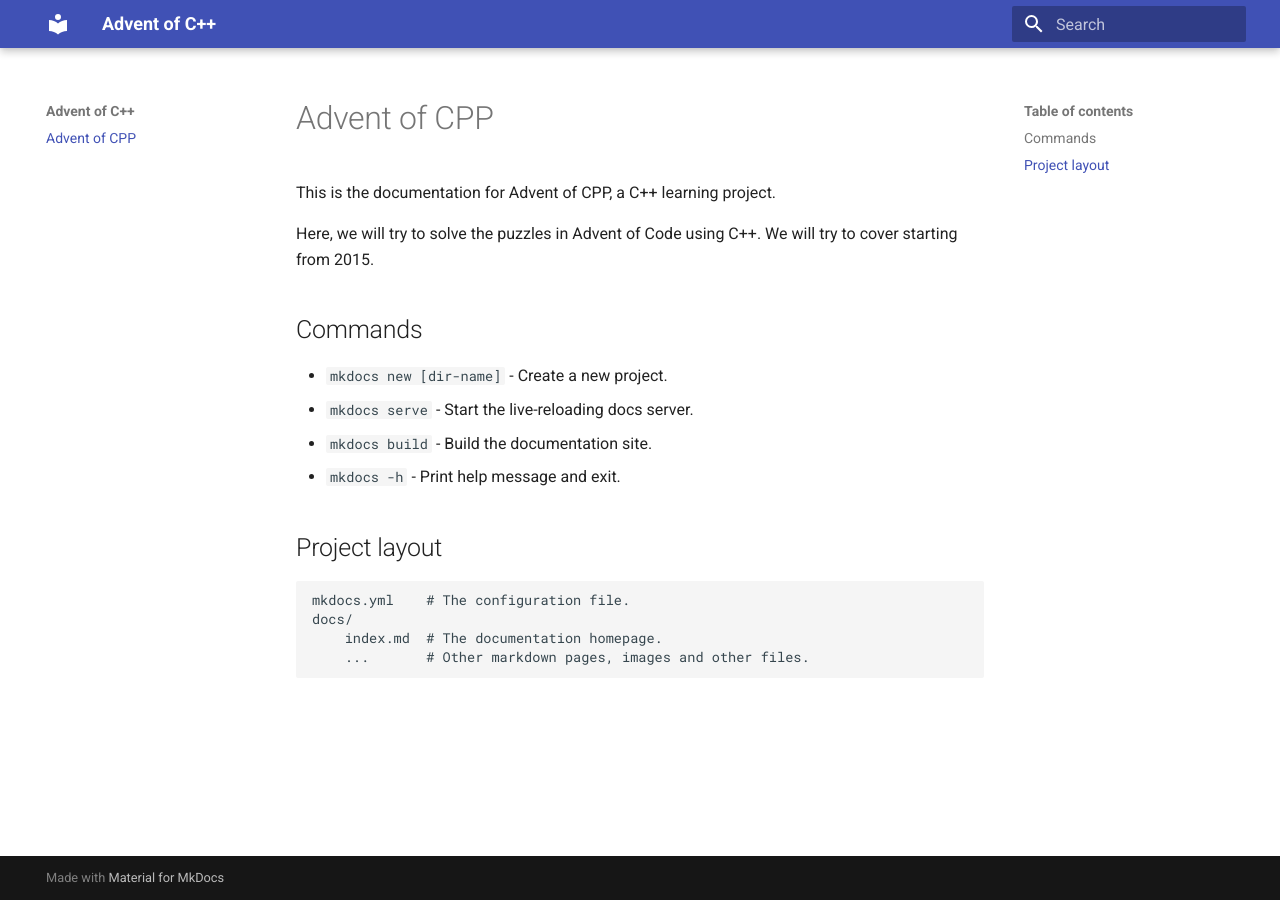
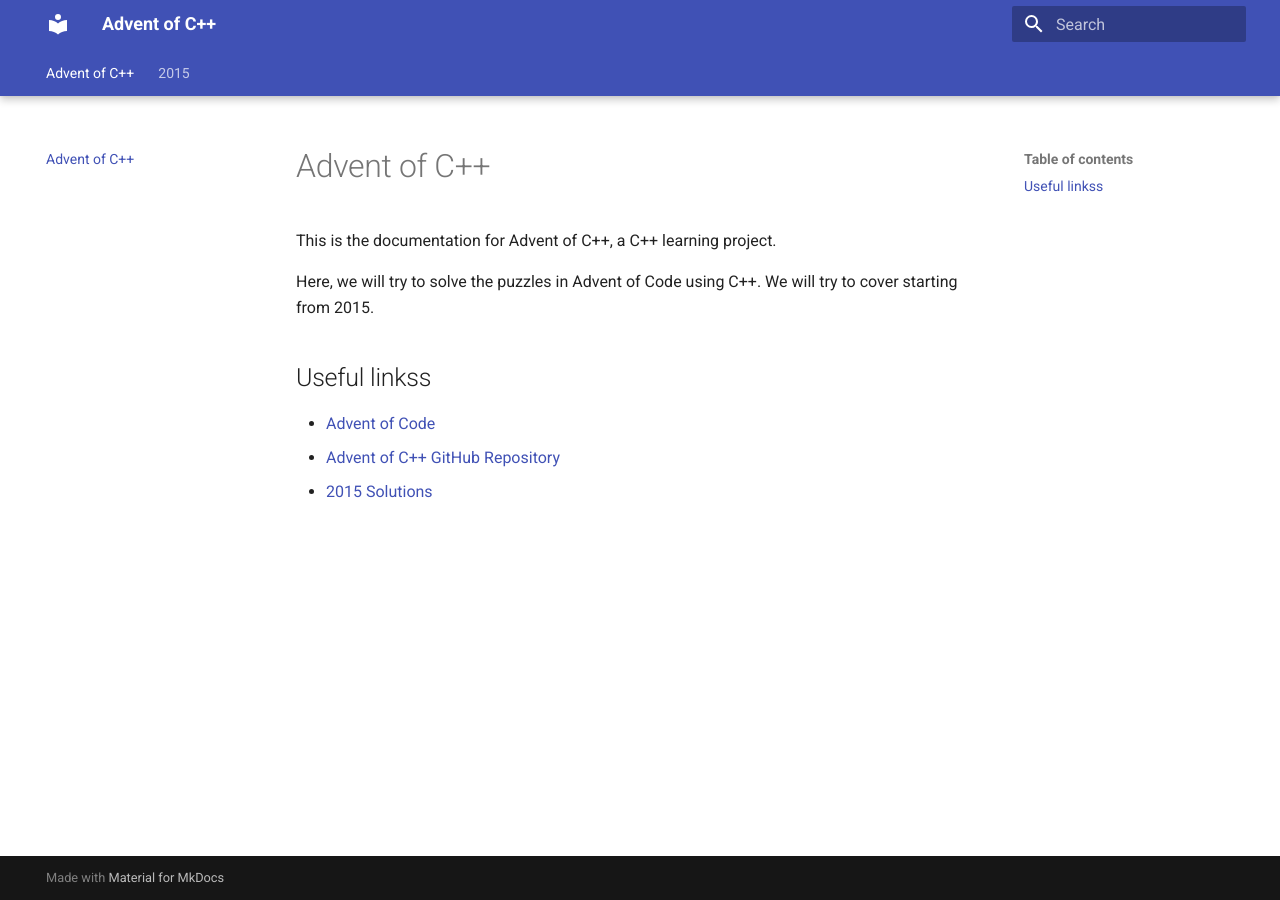
Before and after one commit to asprasan/AdventOfCpp, an MkDocs documentation site: the page built from docs/index.md, in a window 1280 px wide. Built offline with MkDocs 1.6.1 and Material for MkDocs 9.7.7, drawn with Linux system fonts in a browser that asks for light colours.

```diff
--- a/docs/index.md
+++ b/docs/index.md
@@ -1,19 +1,11 @@
-# Advent of CPP
+# Advent of C++
 
-This is the documentation for Advent of CPP, a C++ learning project.
+This is the documentation for Advent of C++, a C++ learning project.
 
 Here, we will try to solve the puzzles in Advent of Code using C++. We will try to cover starting from 2015.
 
-## Commands
+## Useful linkss
 
-* `mkdocs new [dir-name]` - Create a new project.
-* `mkdocs serve` - Start the live-reloading docs server.
-* `mkdocs build` - Build the documentation site.
-* `mkdocs -h` - Print help message and exit.
-
-## Project layout
-
-    mkdocs.yml    # The configuration file.
-    docs/
-        index.md  # The documentation homepage.
-        ...       # Other markdown pages, images and other files.
+* [Advent of Code](https://adventofcode.com/)
+* [Advent of C++ GitHub Repository](https://github.com/asprasan/AdventOfCpp)
+* [2015 Solutions](./2015/)
--- a/mkdocs.yml
+++ b/mkdocs.yml
@@ -2,6 +2,10 @@
 site_url: https://asprasan.github.io/AdventOfCpp
 theme:
   name: material
+  features:
+    - navigation.instant
+    - navigation.tabs
+    - navigation.tabs.sticky
 markdown_extensions:
   - pymdownx.highlight:
       anchor_linenums: true
```
Also changed, not shown: docs/2015/day01.md (added, +50 -0 lines), docs/2015/index.md (added, +3 -0 lines).
